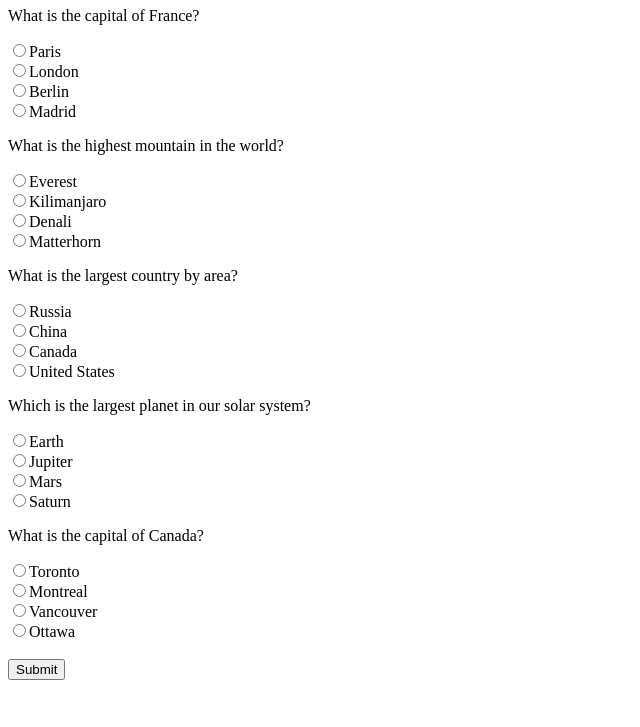
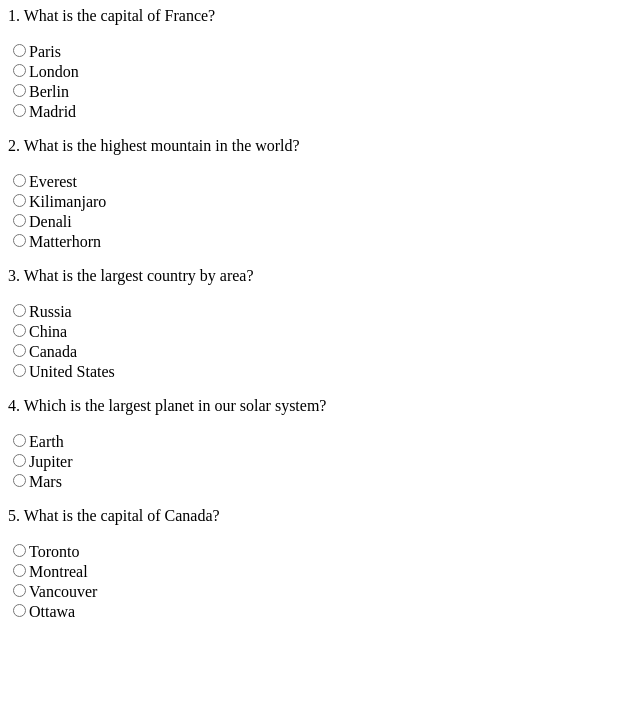
Before and after one commit to acciojob/quiz-with-session-omsingh1555, a website: page main.html in a window 1280 px wide. Shown: the part 73-800 px from the top of the page, without its empty margins (0-640 px from the left). Drawn offline with Linux system fonts and the light colour scheme.

```diff
--- a/main.html
+++ b/main.html
@@ -3,15 +3,86 @@
 <head>
   <meta charset="UTF-8" />
   <meta name="viewport" content="width=device-width, initial-scale=1.0"/>
-  <title>Quiz with Storage</title>
+  <title>Quiz App</title>
 </head>
 <body>
-  <h1>Quiz</h1>
+  <h1>Quiz App</h1>
   <div id="questions"></div>
-  <br />
-  <button id="submit">Submit</button>
-  <div id="score"></div>
 
-  <script src="script.js"></script>
+  <script>
+    const questions = [
+      {
+        question: "What is the capital of France?",
+        choices: ["Paris", "London", "Berlin", "Madrid"],
+        answer: "Paris",
+      },
+      {
+        question: "What is the highest mountain in the world?",
+        choices: ["Everest", "Kilimanjaro", "Denali", "Matterhorn"],
+        answer: "Everest",
+      },
+      {
+        question: "What is the largest country by area?",
+        choices: ["Russia", "China", "Canada", "United States"],
+        answer: "Russia",
+      },
+      {
+        question: "Which is the largest planet in our solar system?",
+        choices: ["Earth", "Jupiter", "Mars"],
+        answer: "Jupiter",
+      },
+      {
+        question: "What is the capital of Canada?",
+        choices: ["Toronto", "Montreal", "Vancouver", "Ottawa"],
+        answer: "Ottawa",
+      },
+    ];
+
+    // Retrieve previous answers from localStorage if available
+    let userAnswers = JSON.parse(localStorage.getItem("userAnswers")) || [];
+
+    const questionsElement = document.getElementById("questions");
+
+    function renderQuestions() {
+      for (let i = 0; i < questions.length; i++) {
+        const question = questions[i];
+        const questionContainer = document.createElement("div");
+
+        const questionText = document.createElement("p");
+        questionText.textContent = `${i + 1}. ${question.question}`;
+        questionContainer.appendChild(questionText);
+
+        for (let j = 0; j < question.choices.length; j++) {
+          const choice = question.choices[j];
+
+          const label = document.createElement("label");
+          const radio = document.createElement("input");
+          radio.type = "radio";
+          radio.name = `question-${i}`;
+          radio.value = choice;
+
+          // ✅ Restore checked state properly
+          if (userAnswers[i] === choice) {
+            radio.checked = true;
+          }
+
+          // 💾 Save user's choice
+          radio.addEventListener("change", function () {
+            userAnswers[i] = this.value;
+            localStorage.setItem("userAnswers", JSON.stringify(userAnswers));
+          });
+
+          label.appendChild(radio);
+          label.appendChild(document.createTextNode(choice));
+          questionContainer.appendChild(label);
+          questionContainer.appendChild(document.createElement("br"));
+        }
+
+        questionsElement.appendChild(questionContainer);
+      }
+    }
+
+    renderQuestions();
+  </script>
 </body>
 </html>
--- a/script.js
+++ /dev/null
@@ -1,93 +0,0 @@
-const questionsElement = document.getElementById("questions");
-const scoreElement = document.getElementById("score");
-const submitBtn = document.getElementById("submit");
-
-const questions = [
-  {
-    question: "What is the capital of France?",
-    choices: ["Paris", "London", "Berlin", "Madrid"],
-    answer: "Paris",
-  },
-  {
-    question: "What is the highest mountain in the world?",
-    choices: ["Everest", "Kilimanjaro", "Denali", "Matterhorn"],
-    answer: "Everest",
-  },
-  {
-    question: "What is the largest country by area?",
-    choices: ["Russia", "China", "Canada", "United States"],
-    answer: "Russia",
-  },
-  {
-    question: "Which is the largest planet in our solar system?",
-    choices: ["Earth", "Jupiter", "Mars", "Saturn"],
-    answer: "Jupiter",
-  },
-  {
-    question: "What is the capital of Canada?",
-    choices: ["Toronto", "Montreal", "Vancouver", "Ottawa"],
-    answer: "Ottawa",
-  },
-];
-
-// Load previous progress from sessionStorage
-let userAnswers = JSON.parse(sessionStorage.getItem("progress")) || [];
-
-function renderQuestions() {
-  questionsElement.innerHTML = "";
-  for (let i = 0; i < questions.length; i++) {
-    const question = questions[i];
-    const questionDiv = document.createElement("div");
-
-    const questionText = document.createElement("p");
-    questionText.innerText = question.question;
-    questionDiv.appendChild(questionText);
-
-    question.choices.forEach((choice) => {
-      const label = document.createElement("label");
-
-      const radio = document.createElement("input");
-      radio.type = "radio";
-      radio.name = `question-${i}`;
-      radio.value = choice;
-
-      // Pre-select based on session storage
-      if (userAnswers[i] === choice) {
-        radio.checked = true;
-      }
-
-      // Save selection to sessionStorage
-      radio.addEventListener("change", () => {
-        userAnswers[i] = choice;
-        sessionStorage.setItem("progress", JSON.stringify(userAnswers));
-      });
-
-      label.appendChild(radio);
-      label.appendChild(document.createTextNode(choice));
-      questionDiv.appendChild(label);
-      questionDiv.appendChild(document.createElement("br"));
-    });
-
-    questionsElement.appendChild(questionDiv);
-  }
-}
-
-// Handle Submit
-submitBtn.addEventListener("click", () => {
-  let score = 0;
-  for (let i = 0; i < questions.length; i++) {
-    if (userAnswers[i] === questions[i].answer) {
-      score++;
-    }
-  }
-  scoreElement.innerText = `Your score is ${score} out of ${questions.length}.`;
-  localStorage.setItem("score", score);
-});
-
-// Show stored score if already submitted
-const storedScore = localStorage.getItem("score");
-if (storedScore !== null) {
-  scoreElement.innerText = `Your score is ${storedScore} out of ${questions.length}.`;
-}
-
-renderQuestions();
```
